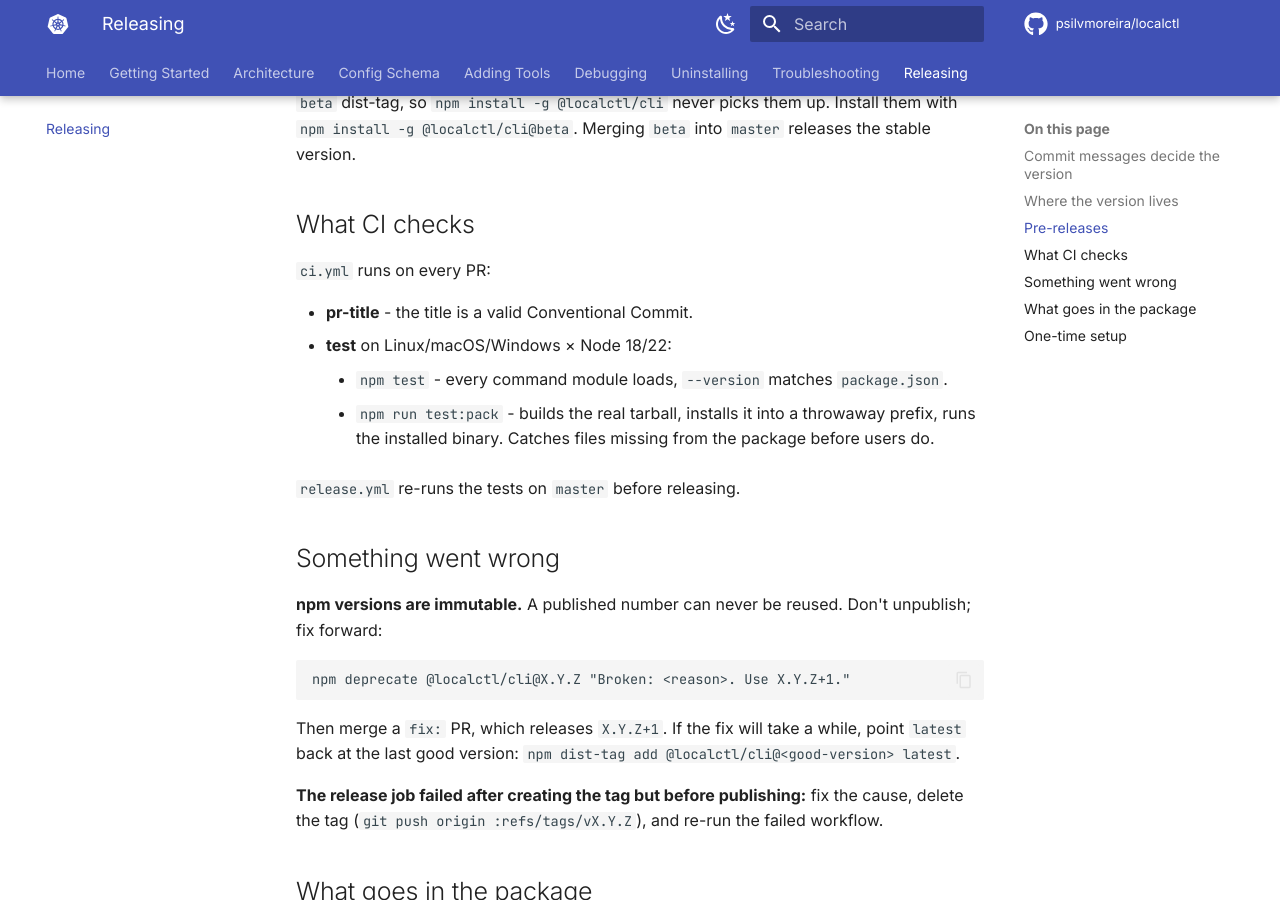
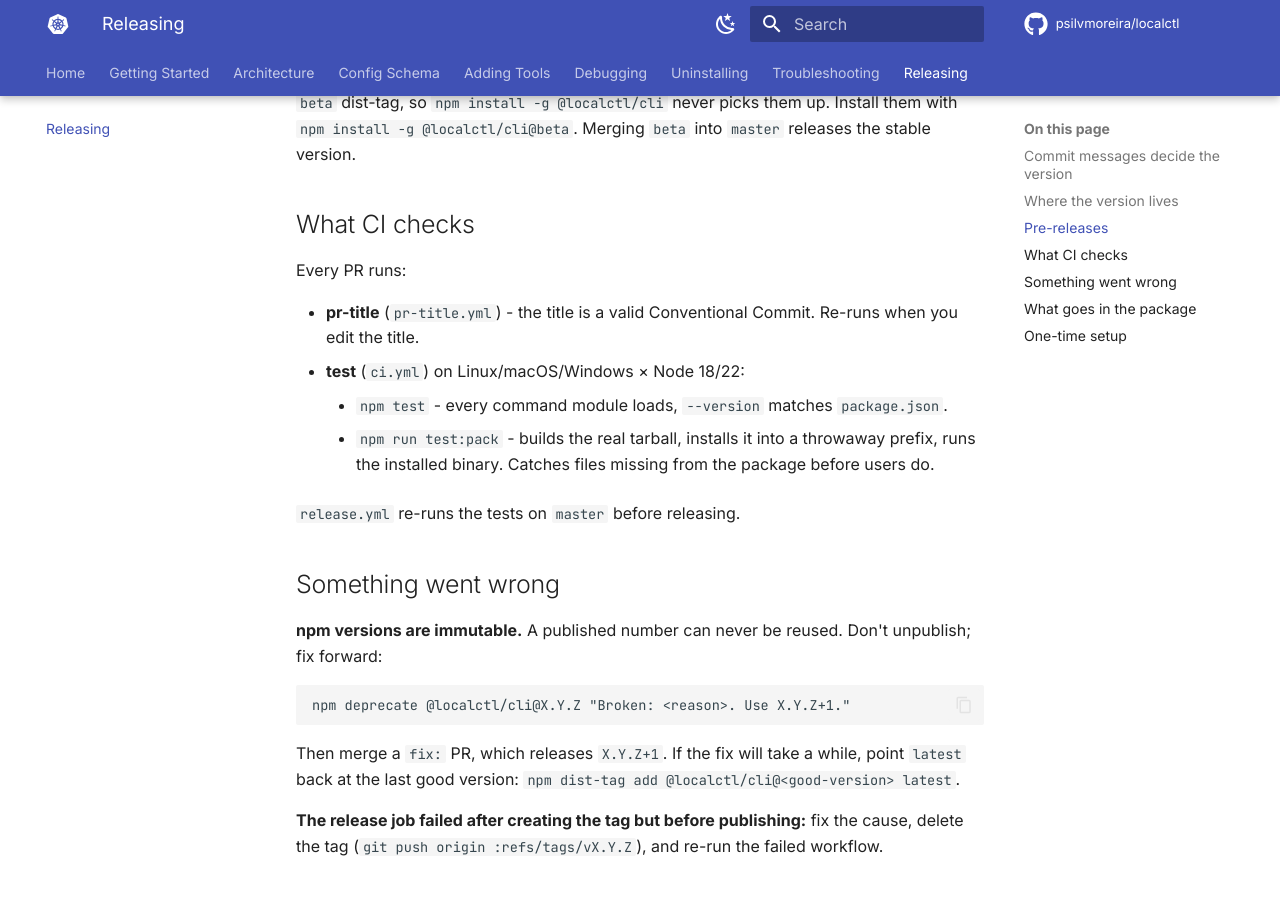
Before and after one commit to psilvmoreira/localctl, an MkDocs documentation site: the page built from docs/releasing.md, in a window 1280 px wide and 900 px high, scrolled down 1140 px. Built offline with MkDocs 1.6.1 and Material for MkDocs 9.7.7, drawn with Linux system fonts in a browser that asks for light colours; comment, search, counter and statistics services are not loaded.

Commit message:
fix: pin conventionalcommits preset to v9. (#3)

```diff
--- a/docs/releasing.md
+++ b/docs/releasing.md
@@ -49,10 +49,11 @@
 
 ## What CI checks
 
-`ci.yml` runs on every PR:
+Every PR runs:
 
-- **pr-title** - the title is a valid Conventional Commit.
-- **test** on Linux/macOS/Windows × Node 18/22:
+- **pr-title** (`pr-title.yml`) - the title is a valid Conventional Commit. Re-runs when you
+  edit the title.
+- **test** (`ci.yml`) on Linux/macOS/Windows × Node 18/22:
     - `npm test` - every command module loads, `--version` matches `package.json`.
     - `npm run test:pack` - builds the real tarball, installs it into a throwaway prefix, runs the
       installed binary. Catches files missing from the package before users do.
--- a/package.json
+++ b/package.json
@@ -7,7 +7,7 @@
     "test:pack": "npm --prefix cli run test:pack"
   },
   "devDependencies": {
-    "conventional-changelog-conventionalcommits": "^10.4.0",
+    "conventional-changelog-conventionalcommits": "^9.3.1",
     "semantic-release": "^25.0.9"
   }
 }
```
Also changed, not shown: 3 other files.
